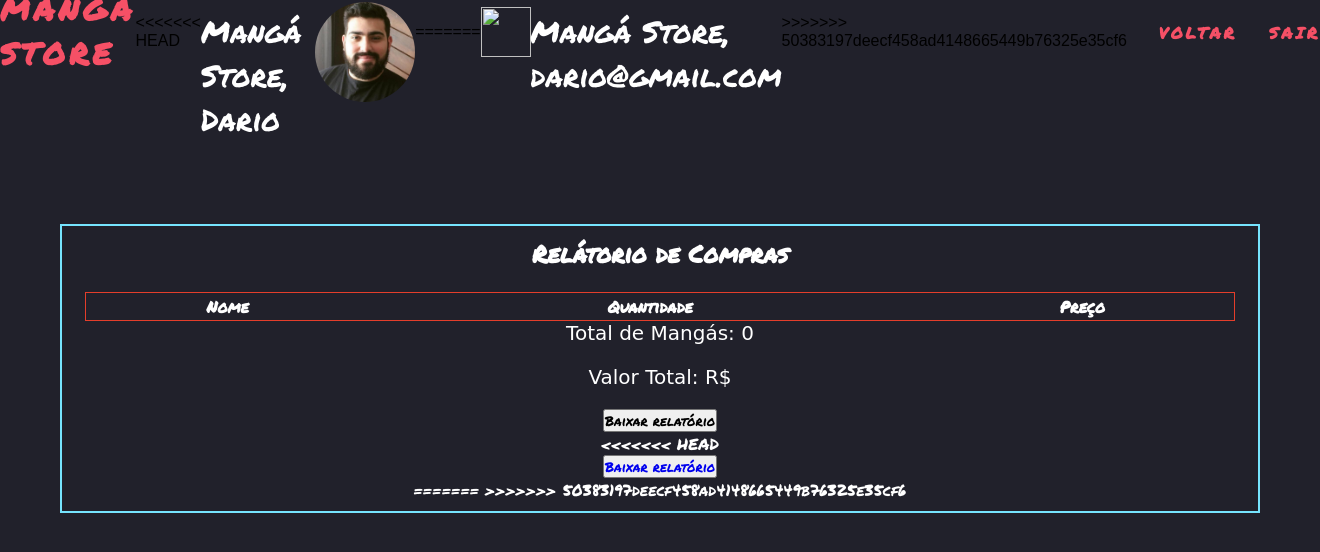
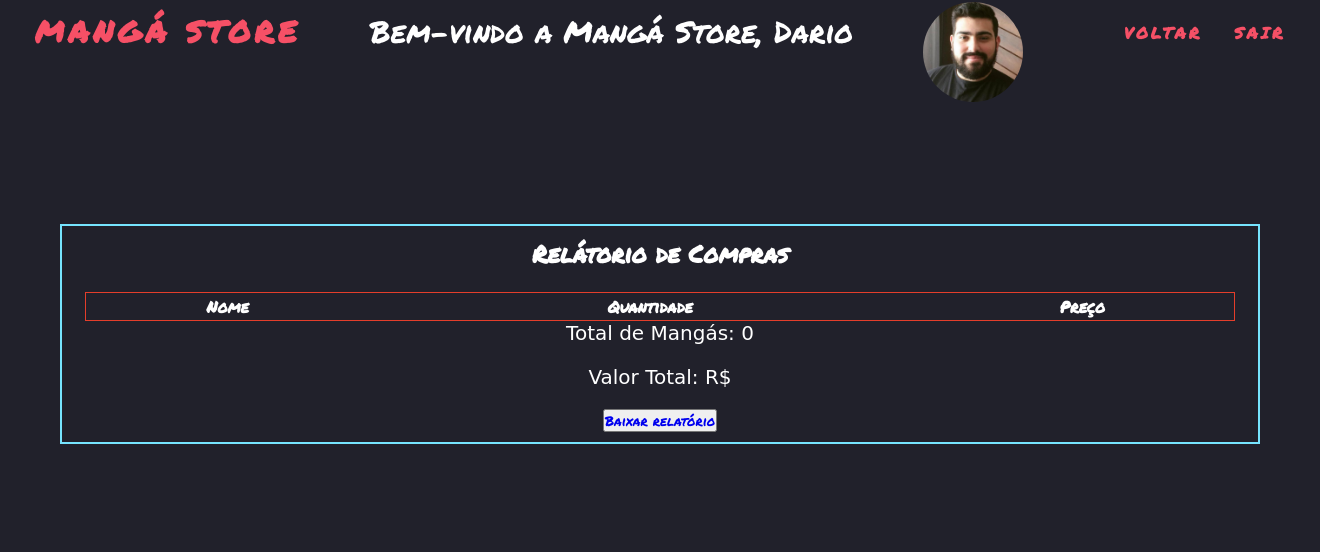
Before and after one commit to DarioRJunior/MangaStore, a PHP site: page /pages/relatorio/relatorio.php in a window 1320 px wide. Shown: the top 552 px of the page. Run offline with PHP 8.4, Linux system fonts and the light colour scheme; a user stored in the database is signed in; data comes from the database, SQL or seed files in the repository; lists and menus that the app fills with data are empty.

Commit message:
arrumando bug relatório

```diff
--- a/pages/relatorio/relatorio.php
+++ b/pages/relatorio/relatorio.php
@@ -27,13 +27,8 @@ $result = $con->query($sql);
     <header>
         <nav class="menu">
             <h1 class="logo">Mangá Store</h1>
-<<<<<<< HEAD
             <p class="bem-vindo">Bem-vindo a Mangá Store, <?php echo $_SESSION["nome"]; ?></p>
             <img class="avatar" src="<?php echo $_SESSION["avatar"]; ?>" alt="">
-=======
-            <img src="#" alt="" height="50" width="50">
-            <p class="bem-vindo">Bem-vindo a Mangá Store, <?php echo $_SESSION["email_usuario"]; ?></p>
->>>>>>> 50383197deecf458ad4148665449b76325e35cf6
             <ul class="nav-list">
                 <li><a href="../sistema/sistema.php">Voltar</a></li>
                 <li><a href="../login/login.php">Sair</a></li>
@@ -76,15 +71,8 @@ $result = $con->query($sql);
                     $result_valor = $con->query($query_valor);
                     $valor_data = mysqli_fetch_assoc($result_valor);
                     echo "<p class='valor-total'>Valor Total: R$ " . $valor_data['valor_total'] . "</p>";
-
-
-                    echo "<button>Baixar relatório</button>";
                     ?>
-<<<<<<< HEAD
                     <button><a href="gerarPdf.php" target="_blank">Baixar relatório</a></button>
-=======
-
->>>>>>> 50383197deecf458ad4148665449b76325e35cf6
                 </div>
             </div>
         </section>
```
